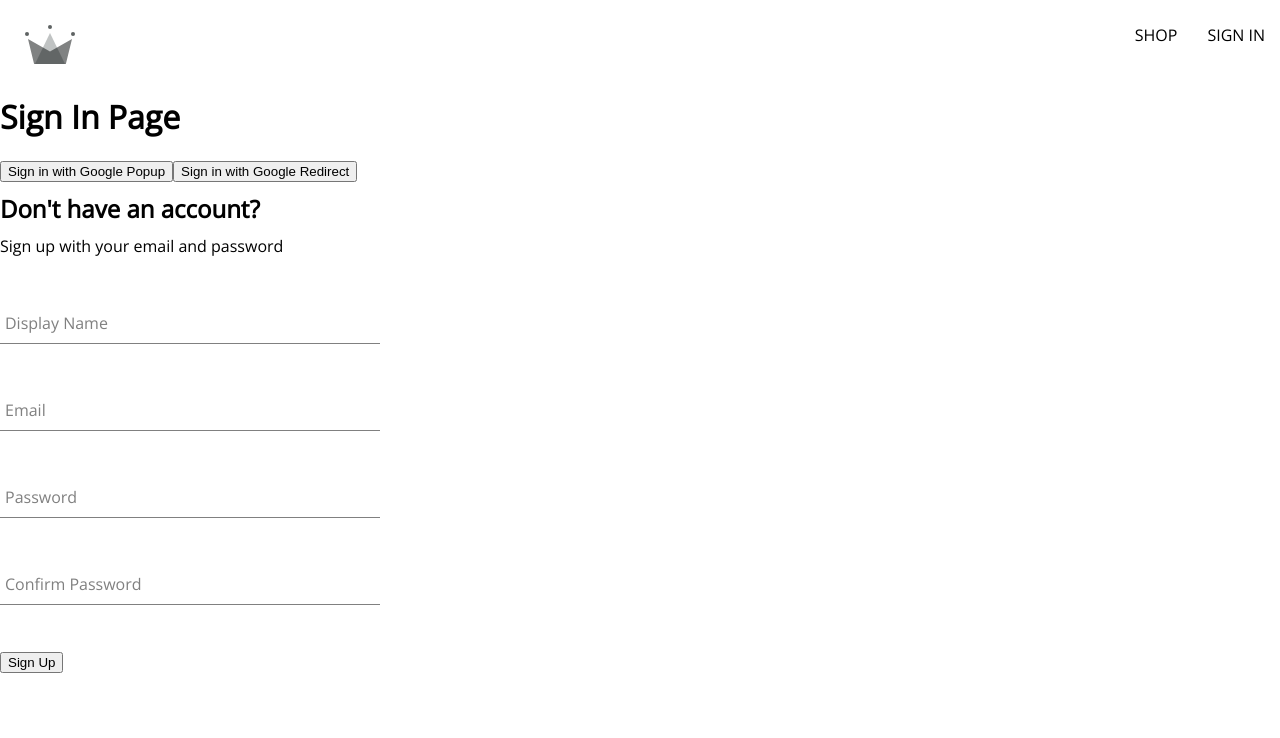
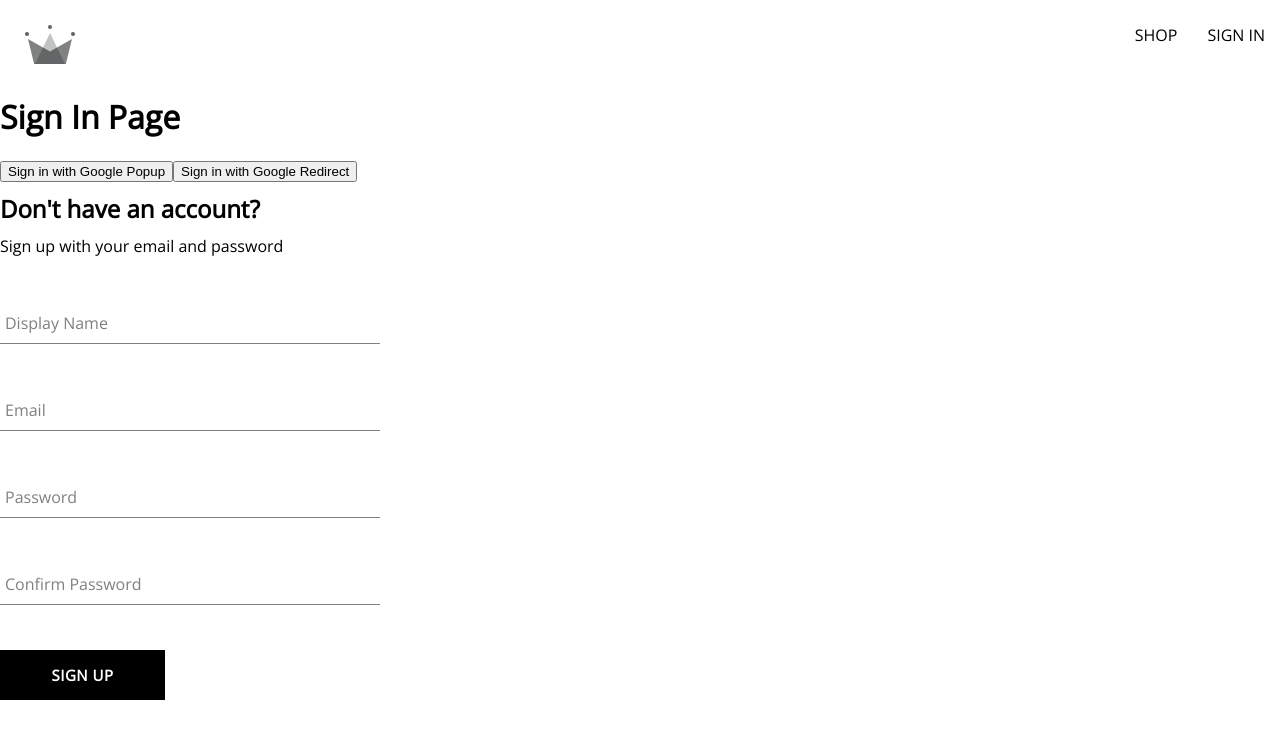
Before and after one commit to daniel-castilho/crwn-clothing-v2, a React (Vite) app: page /sign-in in a window 1280 px wide. Shown: the top 738 px of the page. Built offline with nearby package versions, Linux system fonts and the light colour scheme.

Commit message:
created custom button component

```diff
--- /dev/null
+++ b/src/components/button/button.component.jsx
@@ -0,0 +1,19 @@
+import "./button.styles.scss"
+
+const BUTTON_TYPES_CLASSES = {
+  google: "google-sign-in",
+  inverted: "inverted",
+}
+
+const Button = ({ children, buttonType, ...otherProps }) => {
+  return (
+    <button
+      className={`button-container ${BUTTON_TYPES_CLASSES[buttonType]}`}
+      {...otherProps}
+    >
+      {children}
+    </button>
+  )
+}
+
+export default Button
--- /dev/null
+++ b/src/components/button/button.styles.scss
@@ -0,0 +1,46 @@
+.button-container {
+  min-width: 165px;
+  width: auto;
+  height: 50px;
+  letter-spacing: 0.5px;
+  line-height: 50px;
+  padding: 0 35px 0 35px;
+  font-size: 15px;
+  background-color: black;
+  color: white;
+  text-transform: uppercase;
+  font-family: 'Open Sans';
+  font-weight: bolder;
+  border: none;
+  cursor: pointer;
+  display: flex;
+  justify-content: center;
+
+  &:hover {
+    background-color: white;
+    color: black;
+    border: 1px solid black;
+  }
+
+  &.google-sign-in {
+    background-color: #4285f4;
+    color: white;
+
+    &:hover {
+      background-color: #357ae8;
+      border: none;
+    }
+  }
+
+  &.inverted {
+    background-color: white;
+    color: black;
+    border: 1px solid black;
+
+    &:hover {
+      background-color: black;
+      color: white;
+      border: none;
+    }
+  }
+}
--- a/src/components/sign-up-form/sign-up-form.component.jsx
+++ b/src/components/sign-up-form/sign-up-form.component.jsx
@@ -1,6 +1,7 @@
 import { useState } from "react"
 
 import FormInput from "../form-input/form-input.component"
+import Button from "../button/button.component"
 
 import {
   createAuthUserWithEmailAndPassword,
@@ -103,7 +104,7 @@
             value: confirmPassword
           }}
         />
-        <button type="submit">Sign Up</button>
+        <Button type="submit">Sign Up</Button>
       </form>
     </div>
   )
```
